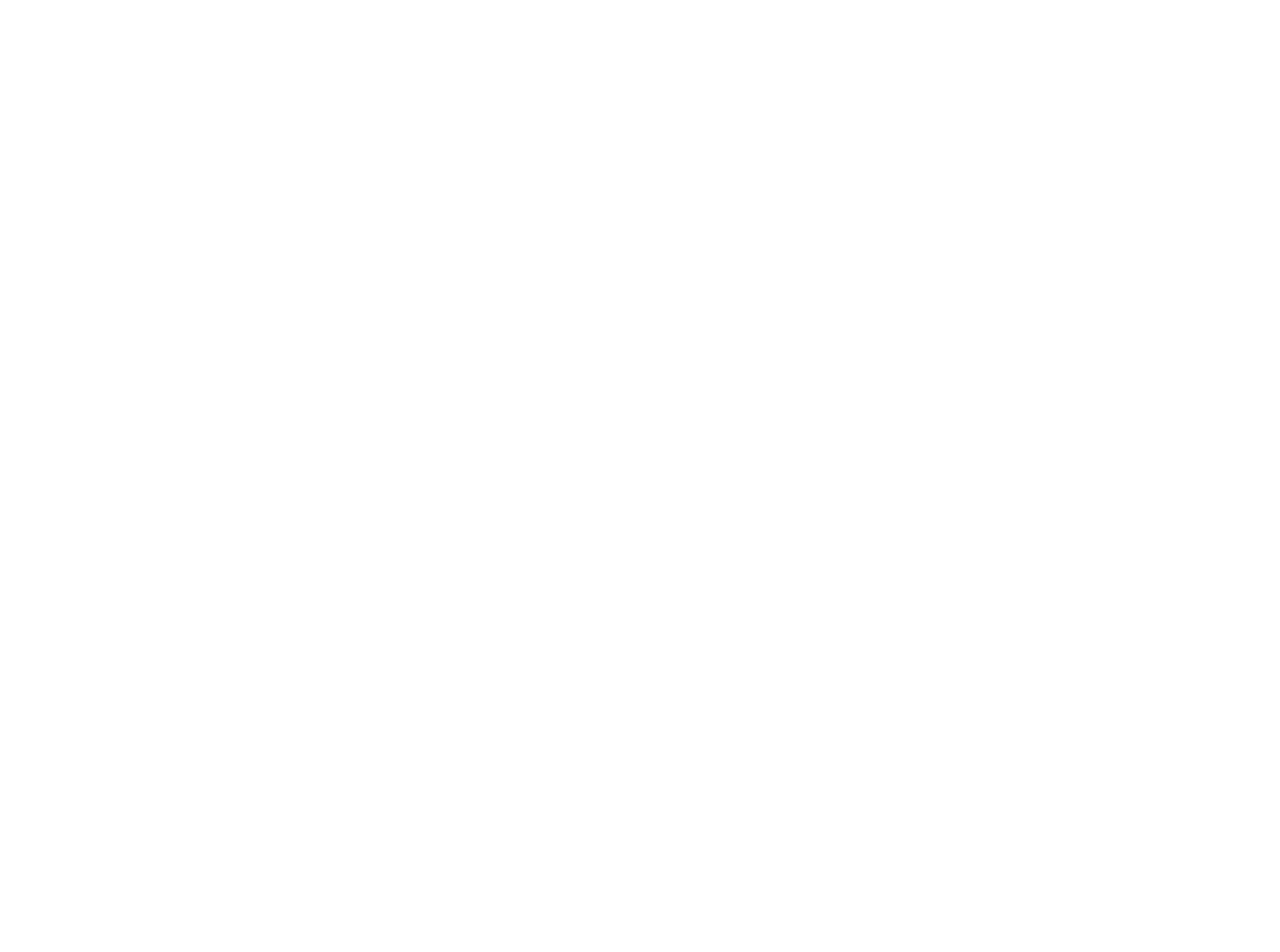
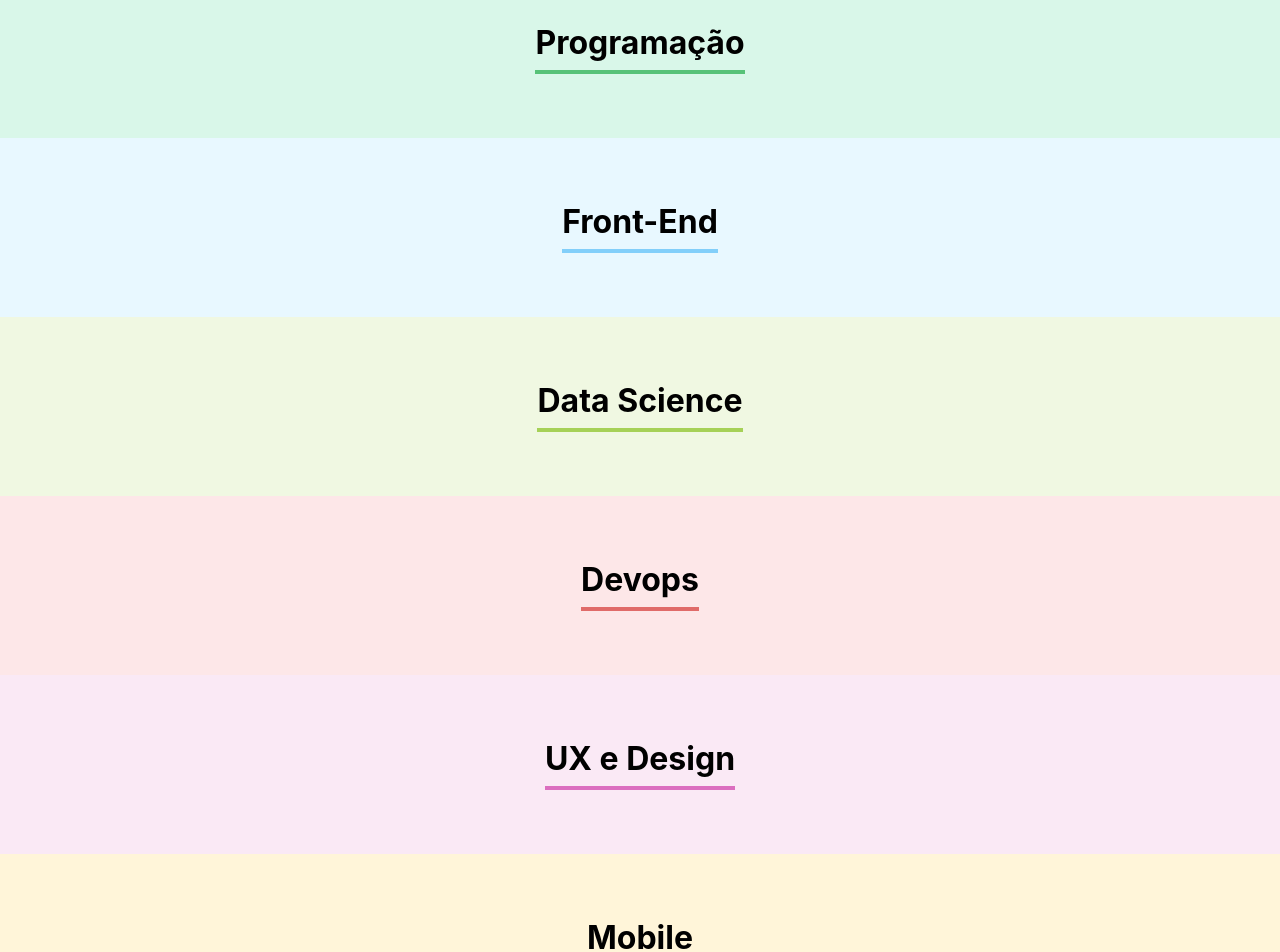
Before and after one commit to RenanFon/Curso-React-Alura, a React (Create React App) app in the folder organo/: page / in a window 1280 px wide. Shown: the part 1580-2532 px from the top of the page. Before the commit the page ends 1539 px from the top, so only its background shows below. Built offline with nearby package versions, Linux system fonts and the light colour scheme.

Commit message:
Adicionando Times.

```diff
--- a/organo/src/App.js
+++ b/organo/src/App.js
@@ -1,9 +1,48 @@
 import React, { useState } from 'react';
 import Banner from './componentes/Banner/Banner';
 import Formulario from './componentes/Formulario';
+import Time from './componentes/Time';
 
 
 export default function App() {
+
+  const Times = [
+    {
+      nome:'Programação',
+      corPrimaria: '#57C278',
+      corSecundaria: '#D9F7E9',
+    },
+    {
+      nome:'Front-End',
+      corPrimaria: '#82CFFA',
+      corSecundaria: '#E8F8FF',
+    },
+    {
+      nome:'Data Science',
+      corPrimaria: '#A6D157',
+      corSecundaria: '#F0F8E2',
+    },
+    {
+      nome:'Devops',
+      corPrimaria: '#E06B69',
+      corSecundaria: '#FDE7E8',
+    },
+    {
+      nome:'UX e Design',
+      corPrimaria: '#DB6EBF',
+      corSecundaria: '#FAE9F5',
+    },
+    {
+      nome:'Mobile',
+      corPrimaria: '#FFBA05',
+      corSecundaria: '#FFF5D9',
+    },
+    {
+      nome:'Inovação e Gestão',
+      corPrimaria: '#FF8A29',
+      corSecundaria: '#FFEEDF',
+    }
+  ]
 
   const [colaboradores, setColaboradores] = useState([]);
 
@@ -15,7 +54,8 @@
   return (
     <div>
       <Banner />
-      <Formulario aoColaboradorCadastrado ={colaborador => aoNovoColaboradorAdicionado(colaborador)}/>
+      <Formulario times={Times.map(time => time.nome)} aoColaboradorCadastrado ={colaborador => aoNovoColaboradorAdicionado(colaborador)}/>
+      {Times.map( time => <Time key={time.nome} nome={time.nome} corPrimaria={time.corPrimaria} corSecundaria={time.corSecundaria}/>)}
     </div>
   );
 }
--- a/organo/src/componentes/Formulario/index.js
+++ b/organo/src/componentes/Formulario/index.js
@@ -5,15 +5,7 @@
 import Botao from '../Botao';
 
 const Formulario = (props) => {
-    const times = [
-        'Programação',
-        'Front-End',
-        'Data Science',
-        'Devops',
-        'UX e Design',
-        'Mobile',
-        'Inovação e Gestão',
-    ];
+
     const [nome, setNome] = useState('')
     const [cargo, setCargo] = useState('')
     const [imagem, setImagem] = useState('')
@@ -57,7 +49,7 @@
                 <ListaSuspensa
                     obrigatorio={true}
                     label="Time"
-                    itens={times}
+                    itens={props.times}
                     valor={time}
                     AoAlterado={valor => setTime(valor)}
                 />
--- /dev/null
+++ b/organo/src/componentes/Time/Time.css
@@ -0,0 +1,11 @@
+.time {
+    text-align: center;
+    padding: 32px;
+}
+
+.time h3 {
+    font-size: 32px;
+    border-bottom: 4px solid;
+    display: inline-block;
+    padding-bottom: 8px;
+}
--- /dev/null
+++ b/organo/src/componentes/Time/index.js
@@ -0,0 +1,12 @@
+import React from "react";
+import './Time.css';
+
+const Time = (props) =>{
+    return(
+        <section className="time" style={{backgroundColor: props.corSecundaria}} >
+            <h3 style={{borderColor: props.corPrimaria}} >{props.nome}</h3>
+        </section>
+    )
+}
+
+export default Time;
```
